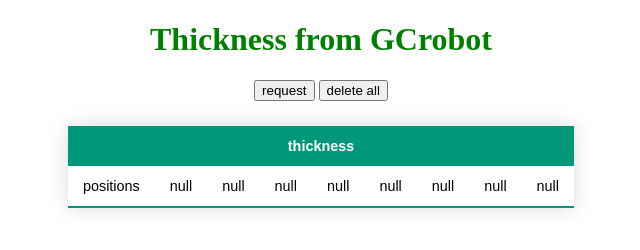
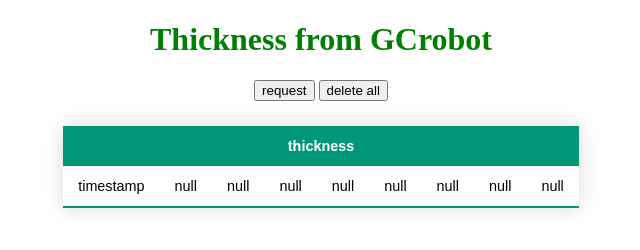
Before and after one commit to imamorn/gcrobotwebclient, a plain HTML site: page index.html in a window 1280 px wide. Shown: the whole page, without its empty margins (319-959 px from the left). Drawn offline with nearby package versions, Linux system fonts and the light colour scheme.

Commit message:
Update index.html

```diff
--- a/index.html
+++ b/index.html
@@ -30,7 +30,7 @@
     </thead>
     <tbody>
         <tr>
-	    <td>positions</td>
+	    <td>timestamp</td>
             <td>null</td>
             <td>null</td>
             <td>null</td>
```
